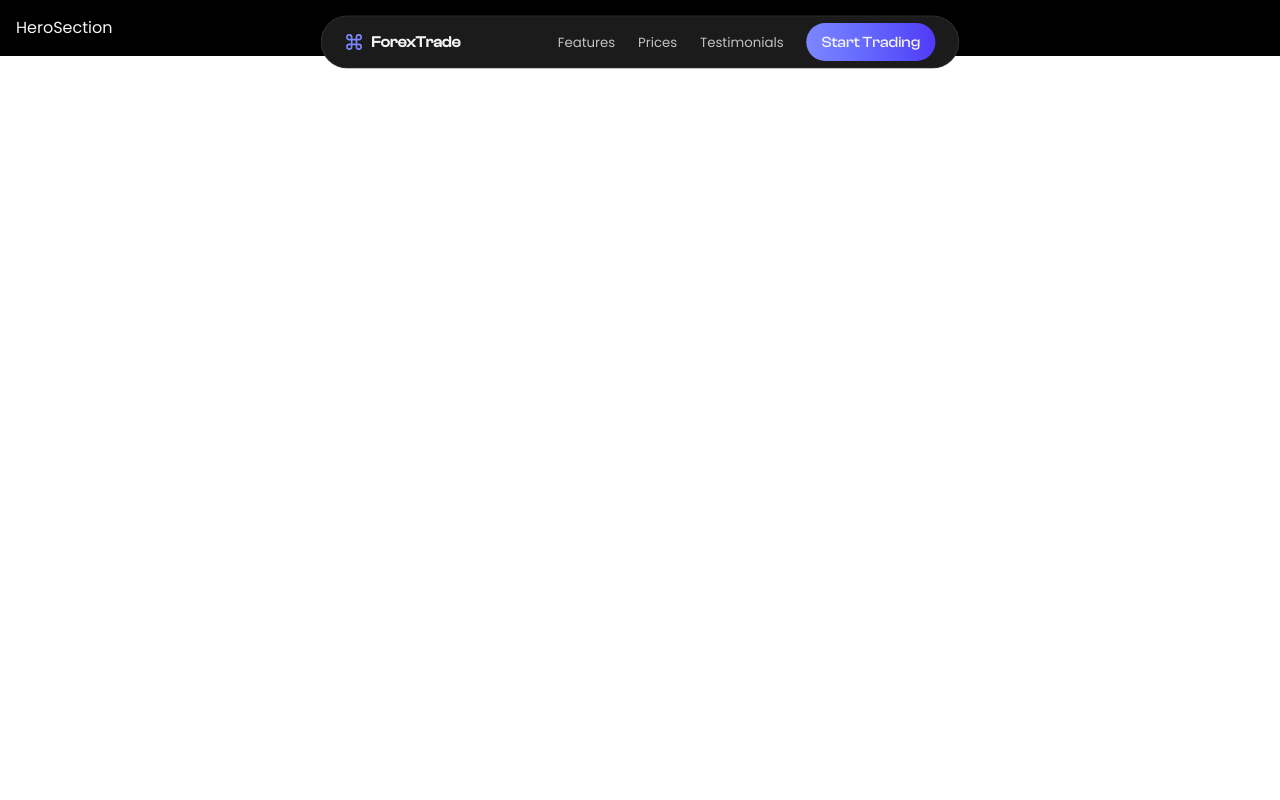
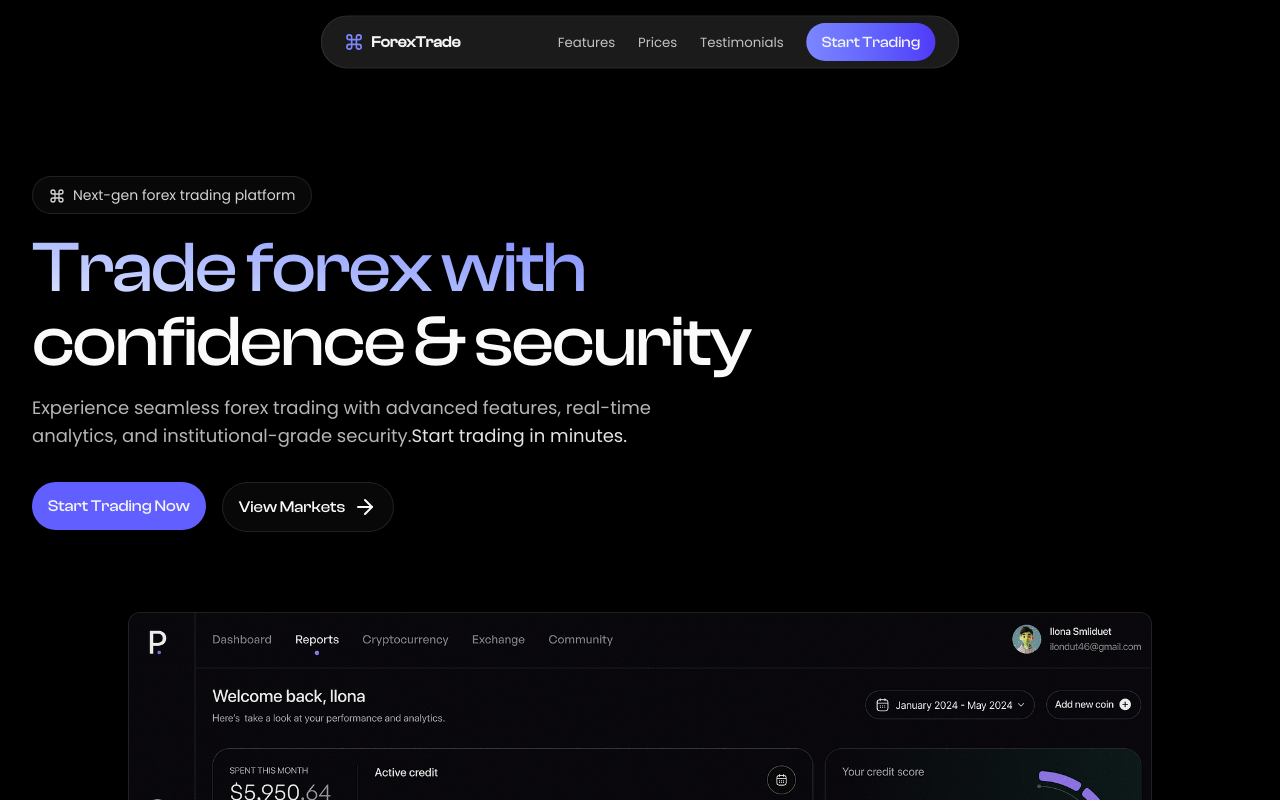
Before and after one commit to Jisap/vite-landingpage-2025, a React (Vite) app: page / in a window 1280 px wide. Shown: the top 800 px of the page. Built offline with nearby package versions, Linux system fonts and the light colour scheme; a web font is replaced by a local one.

Commit message:
Enhance HeroSection with layout, text, buttons, and image for improved user engagement

```diff
--- a/src/sections/HeroSection.jsx
+++ b/src/sections/HeroSection.jsx
@@ -1,8 +1,53 @@
+import { ArrowRight, Command } from "lucide-react"
 
 
 const HeroSection = () => {
   return (
-    <div>HeroSection</div>
+    <section className="relative container mx-auto px-4 pt-40 pb-20">
+      {/* Decorative: sub-title */}
+      <div className="flex w-fit py-2 mb-4 px-4 cursor-pointer rounded-full glass">
+        <span className="text-sm font-medium text-zinc-300">
+          <Command className="size-4 inline-block mr-2"/>
+          Next-gen forex trading platform
+        </span>
+      </div>
+
+      {/* Hero text */}
+      <div className="max-w-4xl relative z-10">
+        <h1 className="text-5xl md:text-7xl mb-4 tracking-tight">
+          <span className="clash-display grad1">
+            Trade forex with
+          </span>
+          <br />
+          <span className="text-zinc-50 font-medium clash-display">
+            confidence & security
+          </span>
+        </h1>
+
+        <p className="text-lg text-zinc-200/80 mb-8 max-w-2xl text-left">
+          Experience seamless forex trading with advanced features, real-time
+          analytics, and institutional-grade security.
+          <span className="text-zinc-200">Start trading in minutes.</span>
+        </p>
+
+        <div className="col sm:flex-row gap-4 items-start">
+          <button className="bg-indigo-500 text-base clash-display px-4 py-3 rounded-full cursor-pointer hover:-translate-y-1 transition2 hover:bg-indigo-500/20">
+            Start Trading Now
+          </button>
+
+          <button className="text-zinc-50 text-base clash-display glass px-4 centered-row gap-2 py-3 rounded-full cursor-pointer hover:-translate-y-1 transition2 hover:bg-indigo-500/20">
+            View Markets <ArrowRight />
+          </button>
+        </div>
+      </div>
+
+      {/* Hero Image */}
+      <div className="relative mx-auto max-w-5xl mt-20">
+        <div className="glass rounded-xl overflow-hidden">
+          <img src="/chart2.png" alt="hero_image" className="w-full h-auto" />
+        </div>
+      </div>
+    </section>
   )
 }
 
```
